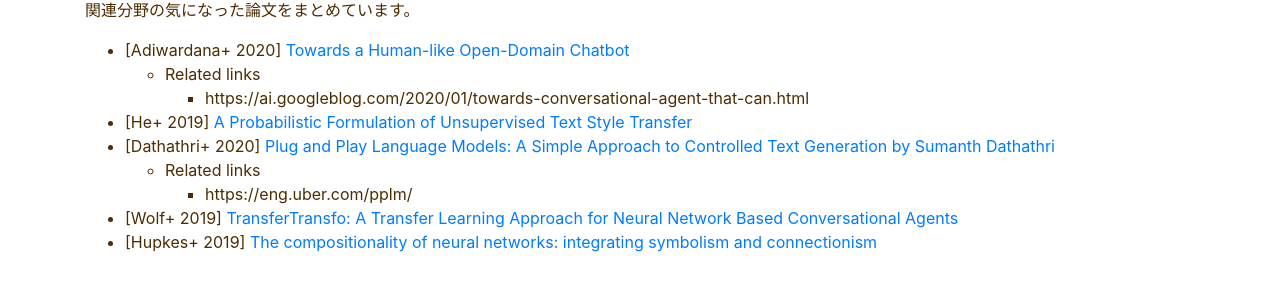
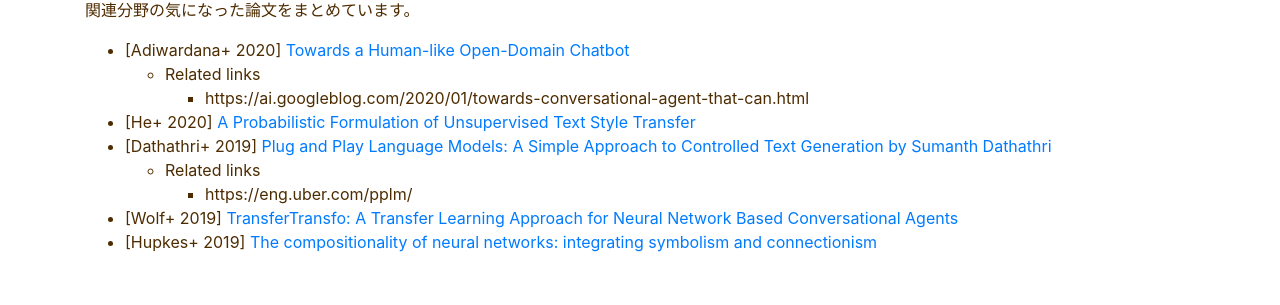
Before and after one commit to noriyukipy/blog, a Jekyll site: the page built from article/papers.md, in a window 1280 px wide. Shown: the part 384-689 px from the top of the page. Built offline with Jekyll 4.4.1, drawn with Linux system fonts in a browser that asks for light colours; our own code applies the rules of GitHub Pages for plain Markdown files.

Commit message:
Fix submition date

```diff
--- a/article/papers.md
+++ b/article/papers.md
@@ -5,8 +5,8 @@
 - [Adiwardana+ 2020] [Towards a Human-like Open-Domain Chatbot](https://arxiv.org/abs/2001.09977)
   - Related links
     - https://ai.googleblog.com/2020/01/towards-conversational-agent-that-can.html
-- [He+ 2019] [A Probabilistic Formulation of Unsupervised Text Style Transfer](https://arxiv.org/abs/2002.03912)
-- [Dathathri+ 2020] [Plug and Play Language Models: A Simple Approach to Controlled Text Generation by Sumanth Dathathri](https://arxiv.org/abs/1912.02164)
+- [He+ 2020] [A Probabilistic Formulation of Unsupervised Text Style Transfer](https://arxiv.org/abs/2002.03912)
+- [Dathathri+ 2019] [Plug and Play Language Models: A Simple Approach to Controlled Text Generation by Sumanth Dathathri](https://arxiv.org/abs/1912.02164)
   - Related links
     - https://eng.uber.com/pplm/
 - [Wolf+ 2019] [TransferTransfo: A Transfer Learning Approach for Neural Network Based Conversational Agents](https://arxiv.org/abs/1901.08149)
```
